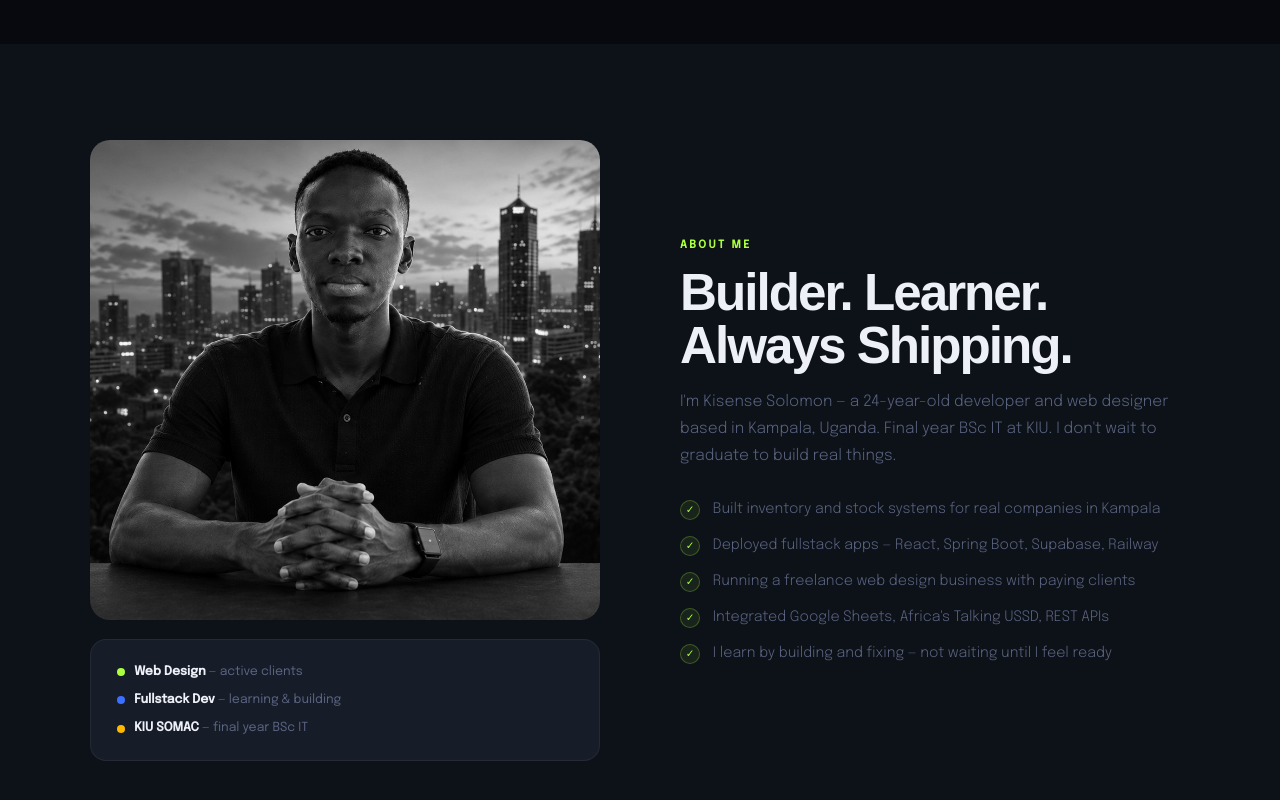
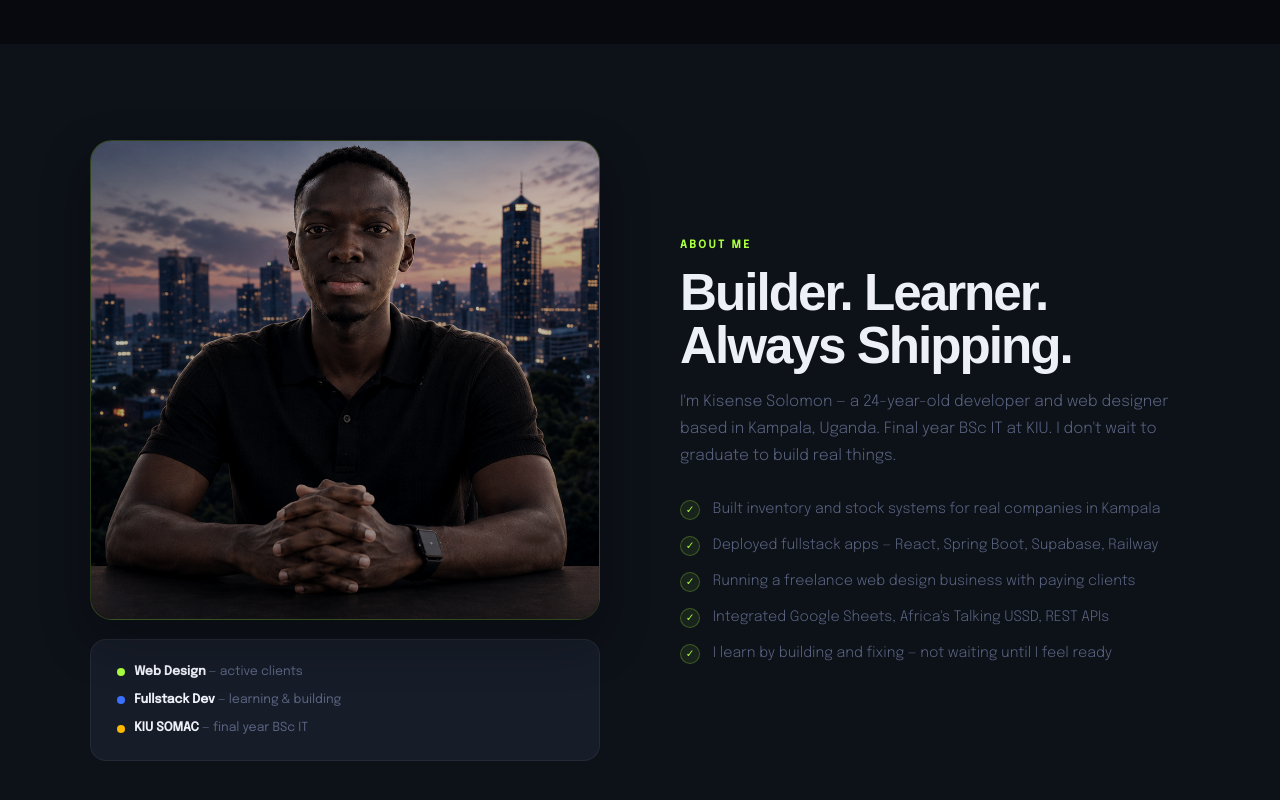
Before and after one commit to Solomantalgo/My-Portfolio-site, a React (Vite) app: page / in a window 1280 px wide. Shown: the part 6453-7253 px from the top of the page. Built offline with nearby package versions, Linux system fonts and the light colour scheme; a web font is replaced by a local one.

Commit message:
new changes

```diff
--- a/src/index.css
+++ b/src/index.css
@@ -1042,22 +1042,37 @@ section {
 }
 
 .about-img {
-  border-radius: 20px;
+  position: relative;
+  border-radius: 22px;
   overflow: hidden;
   height: 480px;
+  border: 1px solid rgba(170, 255, 62, 0.18);
+  box-shadow: 0 20px 50px rgba(0, 0, 0, 0.28);
+  background: linear-gradient(135deg, rgba(170, 255, 62, 0.12), rgba(7, 10, 14, 0.85));
+}
+
+.about-img::after {
+  content: '';
+  position: absolute;
+  inset: 0;
+  background: linear-gradient(180deg, rgba(0, 0, 0, 0.08) 0%, rgba(0, 0, 0, 0.35) 100%);
+  pointer-events: none;
+  mix-blend-mode: multiply;
 }
 
 .about-img img {
   width: 100%;
   height: 100%;
   object-fit: cover;
-  object-position: top;
-  filter: grayscale(1);
-  transition: filter 0.7s ease-in-out;
+  object-position: center 20%;
+  filter: grayscale(0.4) contrast(1.04) brightness(0.9) saturate(0.95);
+  transform: scale(1.02);
+  transition: filter 0.7s ease-in-out, transform 0.7s ease-in-out;
 }
 
 .about-img:hover img {
-  filter: grayscale(0);
+  filter: grayscale(0.15) contrast(1.08) brightness(0.98) saturate(1);
+  transform: scale(1.05);
 }
 
 .about-card-box {
```
